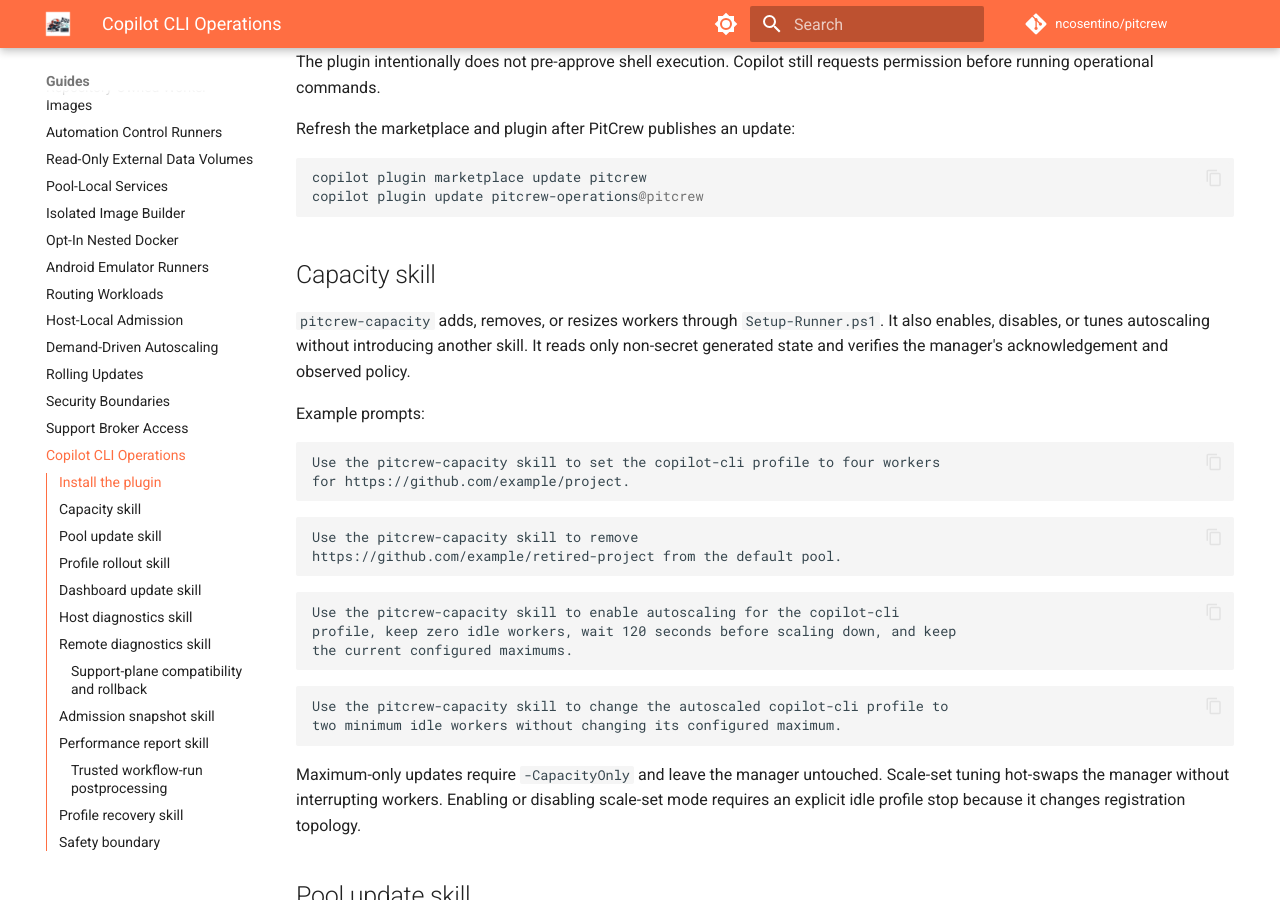
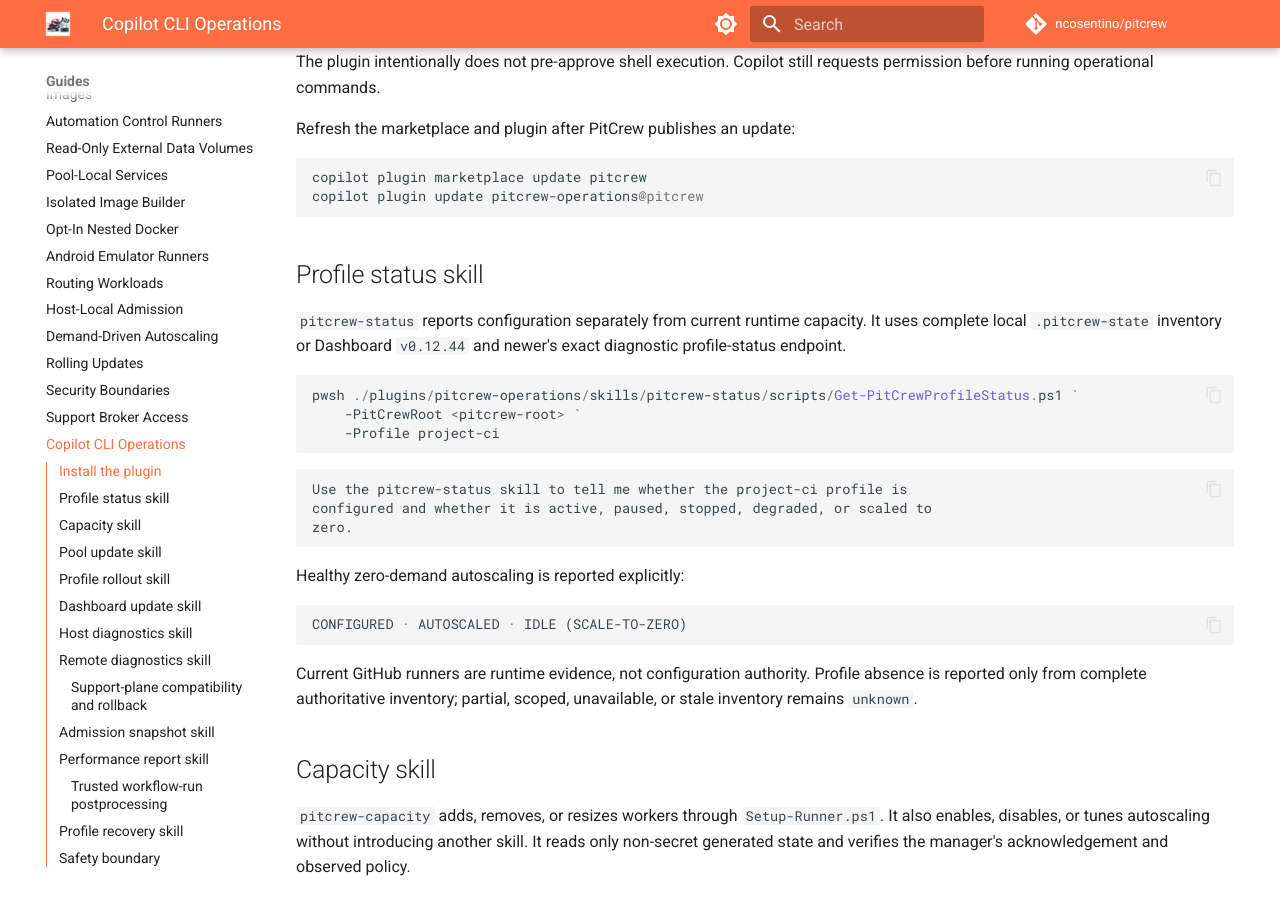
Before and after one commit to ncosentino/pitcrew, an MkDocs documentation site: the page built from docs/guides/copilot-operations.md, in a window 1280 px wide and 900 px high, scrolled down 463 px. Built offline with MkDocs 1.6.1 and Material for MkDocs 9.7.7, drawn with Linux system fonts in a browser that asks for light colours; comment, search, counter and statistics services are not loaded.

Commit message:
feat(plugin): classify profile operational status (#230)
* feat(plugin): classify profile operational status

Add one shared configured-versus-runtime classifier and a pitcrew-status skill with local and Dashboard modes, then wire the canonical scale-to-zero semantics through existing operations guidance and plugin contracts.

Co-authored-by: Copilot <223556219+Copilot@users.noreply.github.com>

* test(plugin): annotate profile status contracts

Co-authored-by: Copilot <223556219+Copilot@users.noreply.github.com>

* fix(plugin): classify raw freshness before rounding

Co-authored-by: Copilot <223556219+Copilot@users.noreply.github.com>

* test(admission): expose stalled adoption evidence

Emit bounded failure-only manager, coordinator, fence, and release-file evidence so adoption recovery failures are actionable instead of timeout-only.

Co-authored-by: Copilot <223556219+Copilot@users.noreply.github.com>

* test(admission): isolate adoption recovery invariants

Verify the cleared fence, current-manager recovered event, and one active adopted lease without coupling the recovery gate to synthetic GitHub demand freshness.

Co-authored-by: Copilot <223556219+Copilot@users.noreply.github.com>

---------

Co-authored-by: Copilot <223556219+Copilot@users.noreply.github.com>

````diff
--- a/docs/contributing/architecture.md
+++ b/docs/contributing/architecture.md
@@ -97,8 +97,9 @@ documented in
 
 `plugins/pitcrew-operations/` is a published product surface, not contributor
 guidance. Its skills describe bounded operator procedures for capacity, rollout,
-updates, diagnostics, performance correlation, and manager recovery. Shared safety
-contracts live under the plugin's `references/` directory.
+updates, canonical profile status, diagnostics, performance correlation, and
+manager recovery. Shared safety and status contracts live under the plugin's
+`references/` directory.
 
 Plugin manifest, marketplace metadata, documentation, scripts, and tests must remain
 consistent because users install the repository as a Copilot CLI marketplace.
--- a/docs/guides/copilot-operations.md
+++ b/docs/guides/copilot-operations.md
@@ -28,6 +28,34 @@ Refresh the marketplace and plugin after PitCrew publishes an update:
 copilot plugin marketplace update pitcrew
 copilot plugin update pitcrew-operations@pitcrew
 ```
+
+## Profile status skill
+
+`pitcrew-status` reports configuration separately from current runtime
+capacity. It uses complete local `.pitcrew-state` inventory or Dashboard
+`v0.12.44` and newer's exact diagnostic profile-status endpoint.
+
+```powershell
+pwsh ./plugins/pitcrew-operations/skills/pitcrew-status/scripts/Get-PitCrewProfileStatus.ps1 `
+    -PitCrewRoot <pitcrew-root> `
+    -Profile project-ci
+```
+
+```text
+Use the pitcrew-status skill to tell me whether the project-ci profile is
+configured and whether it is active, paused, stopped, degraded, or scaled to
+zero.
+```
+
+Healthy zero-demand autoscaling is reported explicitly:
+
+```text
+CONFIGURED · AUTOSCALED · IDLE (SCALE-TO-ZERO)
+```
+
+Current GitHub runners are runtime evidence, not configuration authority.
+Profile absence is reported only from complete authoritative inventory;
+partial, scoped, unavailable, or stale inventory remains `unknown`.
 
 ## Capacity skill
 
````
Also changed, not shown: README.md (+5 -4 lines), plugins/pitcrew-operations/references/profile-replay.md (+9 -0 lines), plugins/pitcrew-operations/references/profile-status.md (added, +85 -0 lines), plugins/pitcrew-operations/skills/pitcrew-admission-snapshot/SKILL.md (+9 -1 lines), plugins/pitcrew-operations/skills/pitcrew-capacity/SKILL.md (+16 -13 lines), plugins/pitcrew-operations/skills/pitcrew-host-diagnostics/SKILL.md (+3 -0 lines), plugins/pitcrew-operations/skills/pitcrew-pool-update/SKILL.md (+3 -0 lines), plugins/pitcrew-operations/skills/pitcrew-status/SKILL.md (added, +90 -0 lines), .github/instructions/operations-plugin.instructions.md, 9 other files.
